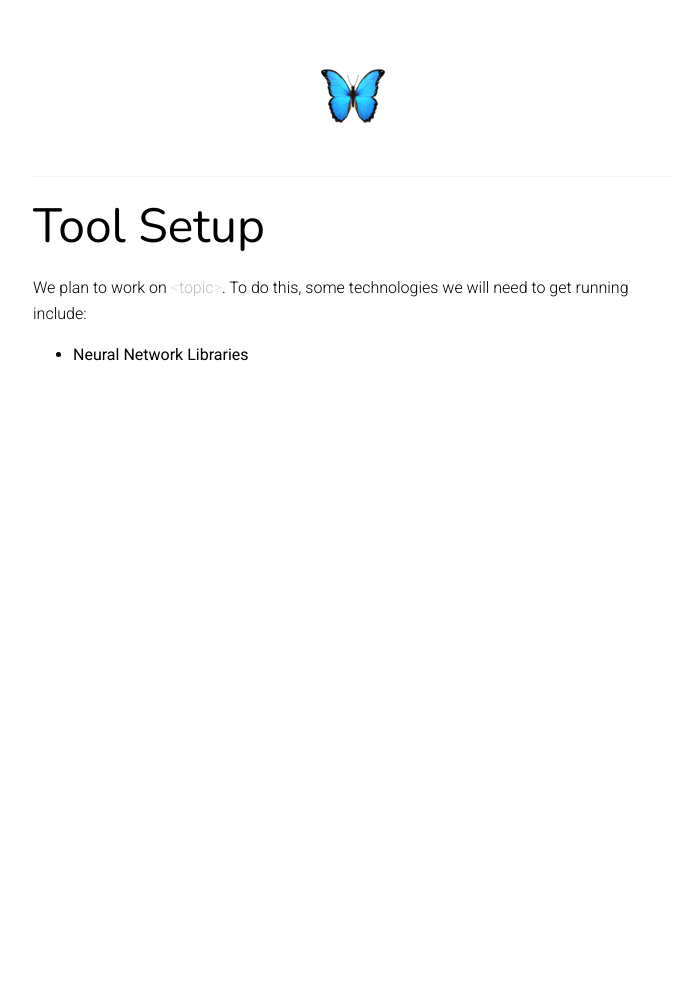
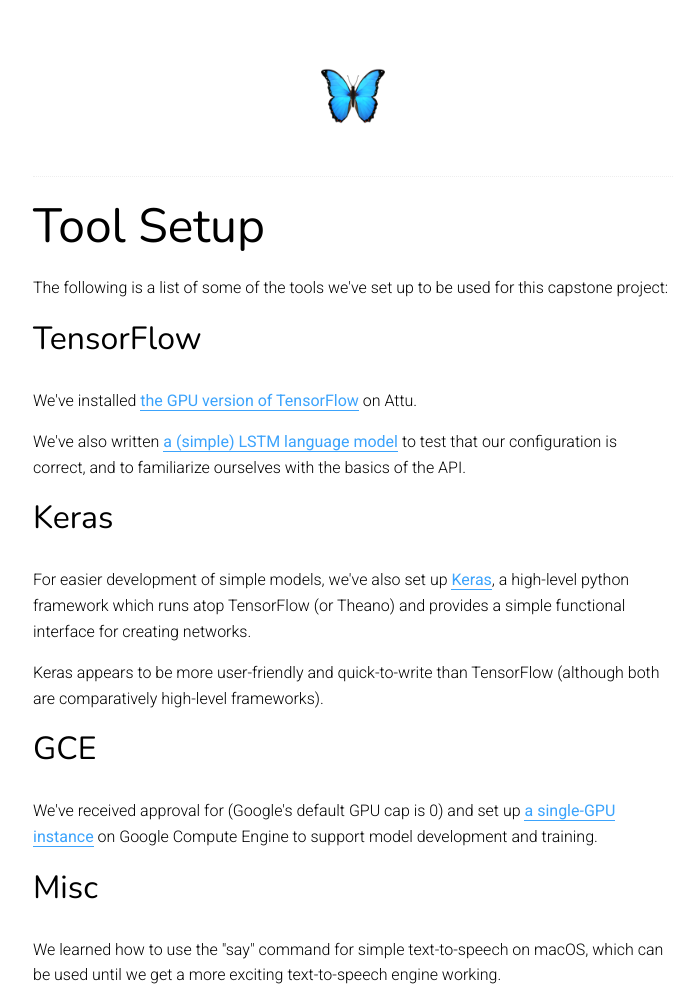
Before and after one commit to madebyollin/nlpcapstone, a plain HTML site: page posts/w2-setup/index.html in a window 1280 px wide. Shown: the whole page, without its empty margins (287-985 px from the left). Before the commit the page ends 800 px from the top, so only its background shows below. Drawn offline with nearby package versions, Linux system fonts and the light colour scheme.

Commit message:
posted rough version

```diff
--- a/posts/w2-setup/index.html
+++ b/posts/w2-setup/index.html
@@ -10,10 +10,19 @@
     <div class="post">
         <a class="header" href="/"><span class="butterfly"></span></a>
         <h1>Tool Setup</h1>
-        <p>We plan to work on <span class="placeholder">topic</span>.  To do this, some technologies we will need to get running include:</p>
-        <ul>
-            <li><strong>Neural Network Libraries</strong></li>
-        </ul>
+        <p>The following is a list of some of the tools we've set up to be used for this capstone project:
+        </p>
+        <h2>TensorFlow</h2>
+        <p>We've installed <a href="https://www.tensorflow.org/install/install_linux">the GPU version of TensorFlow</a> on Attu.</p>
+        <p>We've also written <a href="https://github.com/madebyollin/nlpcapstone/blob/master/code/rnnembed.py">a (simple) LSTM language model</a> to test that our configuration is correct, and to familiarize ourselves with the basics of the API.</p>
+        <!-- more thoughts on TF here? -->
+        <h2>Keras</h2>
+        <p>For easier development of simple models, we've also set up <a href="https://keras.io/">Keras</a>, a high-level python framework which runs atop TensorFlow (or Theano) and provides a simple functional interface for creating networks.</p>
+        <p>Keras appears to be more user-friendly and quick-to-write than TensorFlow (although both are comparatively high-level frameworks).</p>
+        <h2>GCE</h2>
+        <p>We've received approval for (Google's default GPU cap is 0) and set up <a href="https://cloud.google.com/gpu/">a single-GPU instance</a> on Google Compute Engine to support  model development and training.</p>
+        <h2>Misc</h2>
+        <p>We learned how to use the "say" command for simple text-to-speech on macOS, which can be used until we get a more exciting text-to-speech engine working.</p>
     </div>
 </body>
 </html>
```
